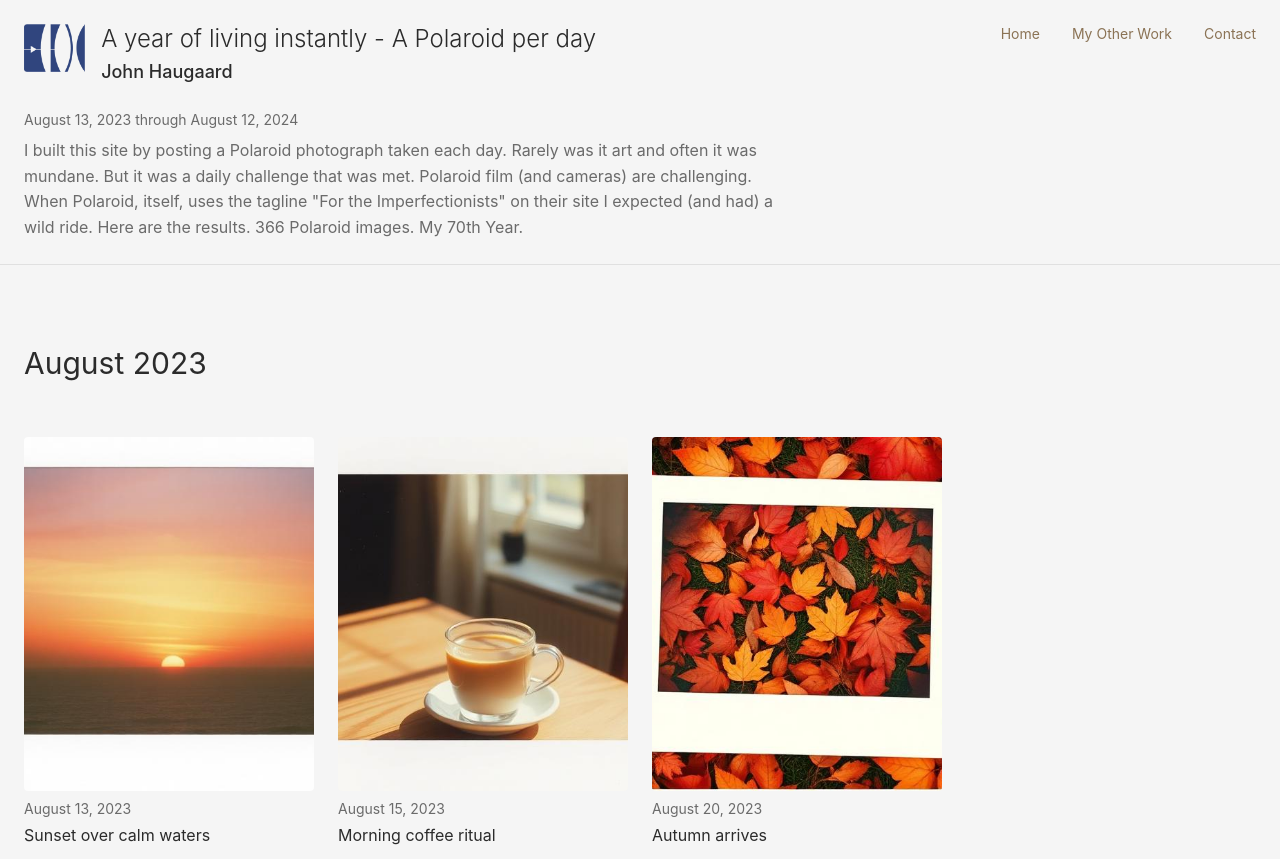
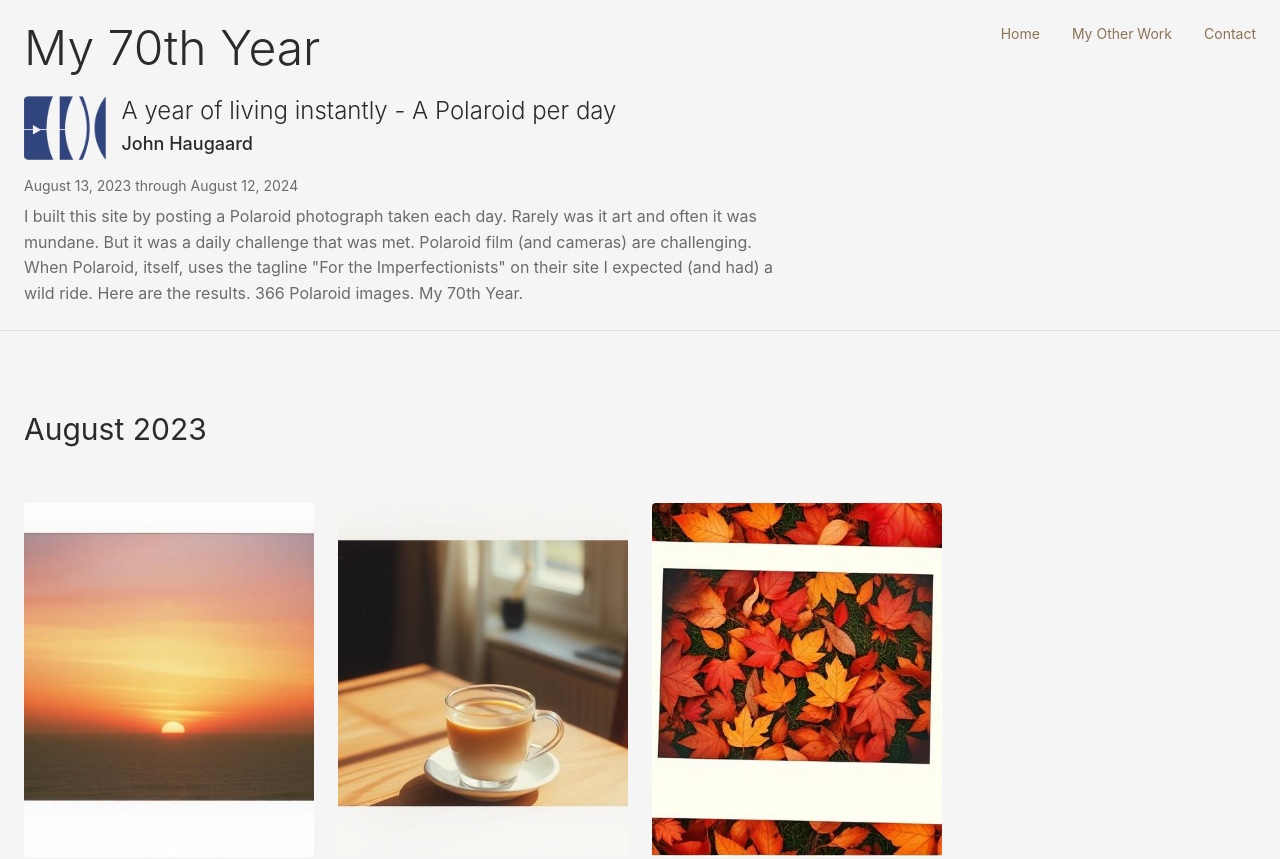
Before and after one commit to JHaugaard/seventy-spark-revive, a React (Vite) app: page / in a window 1280 px wide. Shown: the top 859 px of the page. Built offline with nearby package versions, Linux system fonts and the light colour scheme; the HTML template or start-up script is replaced by a standard one.

Commit message:
Add site title to header

```diff
--- a/src/components/gallery/Header.tsx
+++ b/src/components/gallery/Header.tsx
@@ -6,17 +6,7 @@ const Header = () => {
     <header className="sticky top-0 bg-background/95 backdrop-blur-sm z-50 border-b border-border">
       <div className="max-w-[1400px] mx-auto px-6 py-6">
         <div className="flex justify-between items-start mb-6">
-          <div className="flex items-start gap-4">
-            <img
-              src={logo}
-              alt="Collected Light"
-              className="h-12 w-auto flex-shrink-0"
-            />
-            <div className="space-y-1">
-              <h1 className="text-2xl font-light text-foreground leading-tight">A year of living instantly - A Polaroid per day</h1>
-              <p className="text-lg font-medium text-foreground">John Haugaard</p>
-            </div>
-          </div>
+          <h1 className="text-5xl font-light text-foreground">My 70th Year</h1>
           <nav className="flex gap-8">
             <Link
               to="/"
@@ -38,6 +28,17 @@ const Header = () => {
             </Link>
           </nav>
         </div>
+        <div className="flex items-start gap-4 mb-4">
+          <img
+            src={logo}
+            alt="Collected Light"
+            className="h-16 w-auto flex-shrink-0"
+          />
+          <div className="space-y-1">
+            <h2 className="text-2xl font-light text-foreground leading-tight">A year of living instantly - A Polaroid per day</h2>
+            <p className="text-lg font-medium text-foreground">John Haugaard</p>
+          </div>
+        </div>
         <div className="space-y-2">
           <p className="text-sm text-muted-foreground">August 13, 2023 through August 12, 2024</p>
           <p className="text-muted-foreground max-w-3xl">
```
